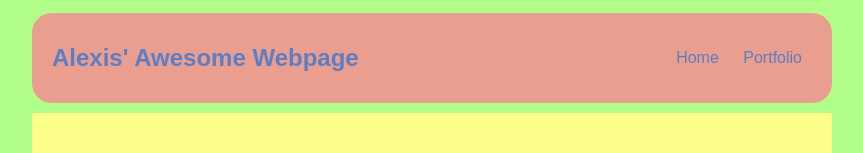
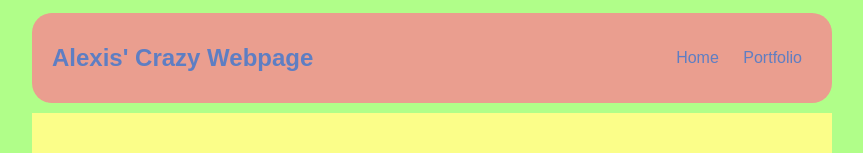
Before and after one commit to alexispike/alexispike.github.io, a plain HTML site: page portfolio.html in a window 1280 px wide. Shown: the top 153 px of the page, without its empty margins (208-1071 px from the left). Drawn offline with nearby package versions, Linux system fonts and the light colour scheme.

Commit message:
add portfolio.html file

```diff
--- a/portfolio.html
+++ b/portfolio.html
@@ -71,7 +71,7 @@
     <body>
       <div id="all-contents">
         <nav>
-            <header>Alexis' Awesome Webpage</header>
+            <header>Alexis' Crazy Webpage</header>
             <ul>
                 <li><a href="index.html">Home</a>
                 </li>
```
